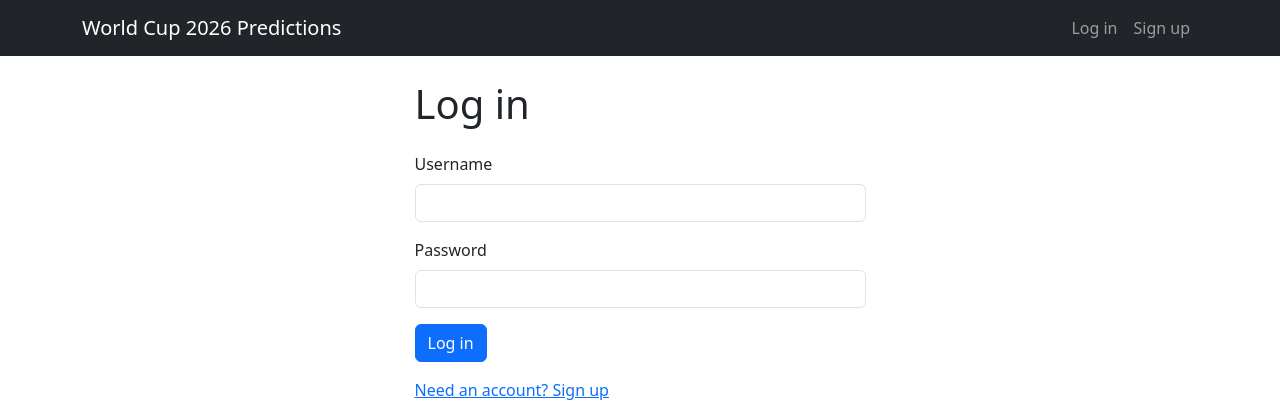
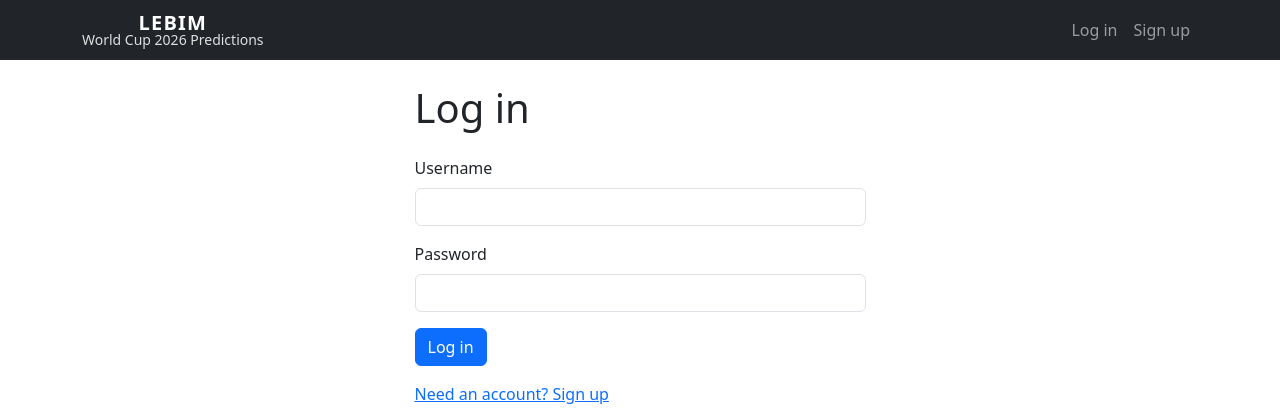
Before and after one commit to kevinthompson99-rgb/worldcuppredictions, a Flask app: a page that uses app/templates/base.html in a window 1280 px wide. Shown: the top 420 px of the page. Run offline with Flask 3, Linux system fonts and the light colour scheme.

```diff
--- a/app/templates/base.html
+++ b/app/templates/base.html
@@ -30,7 +30,10 @@
 <body class="{% block body_class %}{% endblock %}">
   <nav class="navbar navbar-expand-lg navbar-dark bg-dark mb-4">
     <div class="container">
-      <a class="navbar-brand" href="{{ url_for('main.index') }}">World Cup 2026 Predictions</a>
+      <a class="navbar-brand d-flex flex-column align-items-center lh-1" href="{{ url_for('main.index') }}">
+        <span style="font-weight:800;letter-spacing:.06em;">LEBIM</span>
+        <span style="font-size:.7em;font-weight:400;opacity:.85;">World Cup 2026 Predictions</span>
+      </a>
       <button class="navbar-toggler" type="button" data-bs-toggle="collapse" data-bs-target="#navbarNav">
         <span class="navbar-toggler-icon"></span>
       </button>
```
